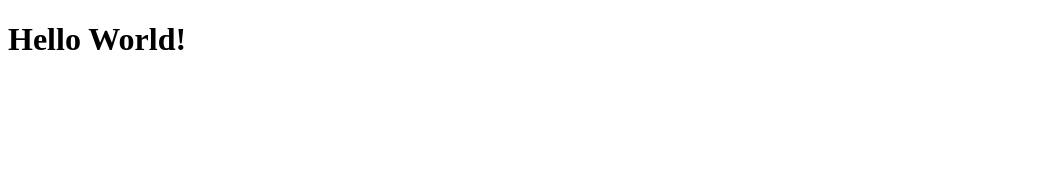
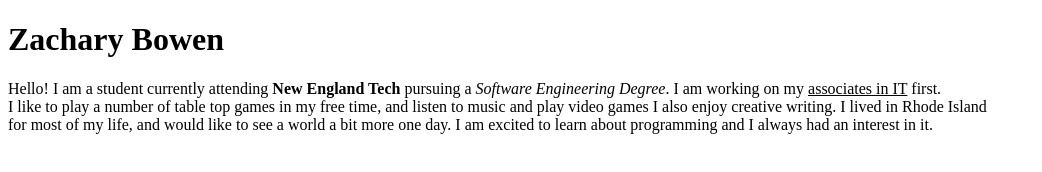
Before and after one commit to ZacharyBowen/SE111_22, a plain HTML site: page w1/index.html in a window 1280 px wide. Shown: the whole page, without its empty margins (0-1042 px from the left). Drawn offline with Linux system fonts and the light colour scheme.

Commit message:
w1 assignment

```diff
--- a/w1/index.html
+++ b/w1/index.html
@@ -4,9 +4,14 @@
     <meta charset="UTF-8">
     <meta http-equiv="X-UA-Compatible" content="IE=edge">
     <meta name="viewport" content="width=device-width, initial-scale=1.0">
-    <title>Document</title>
+    <title>SE111 | W1</title>
 </head>
+<meta name="description" content="Week 1">
+<meta name="author" content="Zachary Bowen">
 <body>
-    <h1>Hello World!</h1>
+    <h1>Zachary Bowen</h1>
+    <p>Hello! I am a student currently attending <b>New England Tech</b> pursuing a <i>Software Engineering Degree</i>. I am working on my <u>associates in IT</u> first.<br>
+       I like to play a number of table top games in my free time, and listen to music and play video games I also enjoy creative writing. I lived in Rhode Island <br>
+       for most of my life, and would like to see a world a bit more one day. I am excited to learn about programming and I always had an interest in it.</p>
 </body>
 </html>
```
